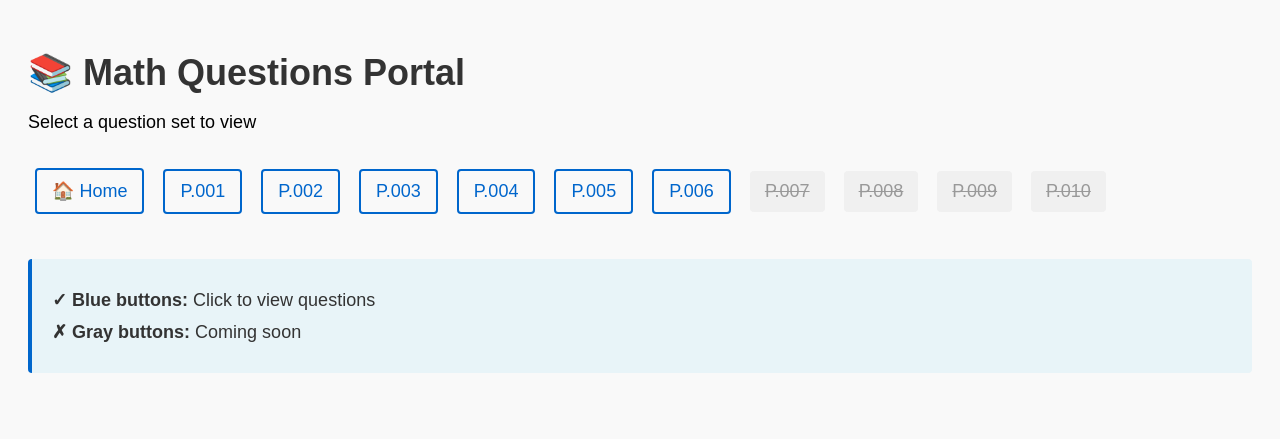
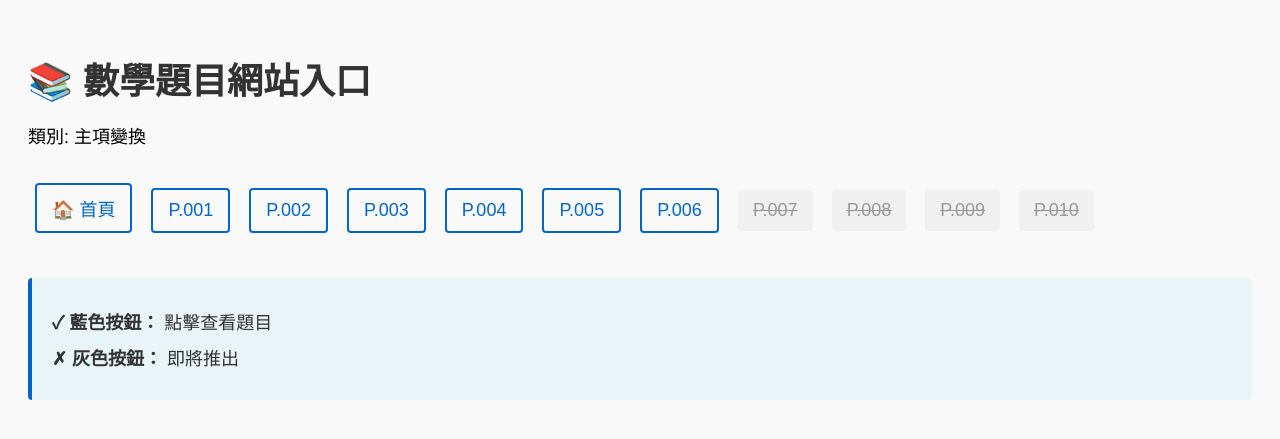
Before and after one commit to ConfitureCheung/math_vercel_connect, a Flask app: page / in a window 1280 px wide. Shown: the top 439 px of the page. Run offline with Flask 3, Linux system fonts and the light colour scheme.

Commit message:
Add files via upload

```diff
--- a/templates/index.html
+++ b/templates/index.html
@@ -1,4 +1,3 @@
-
 
 <!DOCTYPE html>
 <html lang="en">
@@ -73,13 +72,13 @@
 </head>
 <body>
     <div class="header">
-        <h1>📚 Math Questions Portal</h1>
-        <p>Select a question set to view</p>
+        <h1>📚 數學題目網站入口</h1>
+        <p>類別: 主項變換</p>
     </div>
 
     <div>
         <ul>
-            <li><a href="">🏠 Home</a></li>
+            <li><a href="">🏠 首頁</a></li>
             {% for page_num in range(1, 11) %}
                 {% set page_id = 'page_%03d' % page_num %}
                 {% if page_id in available_pages %}
@@ -92,8 +91,8 @@
     </div>
 
     <div class="info">
-        <p><strong>✓ Blue buttons:</strong> Click to view questions</p>
-        <p><strong>✗ Gray buttons:</strong> Coming soon</p>
+        <p><strong>✓ 藍色按鈕：</strong> 點擊查看題目</p>
+        <p><strong>✗ 灰色按鈕：</strong> 即將推出</p>
     </div>
 </body>
 </html>
```
